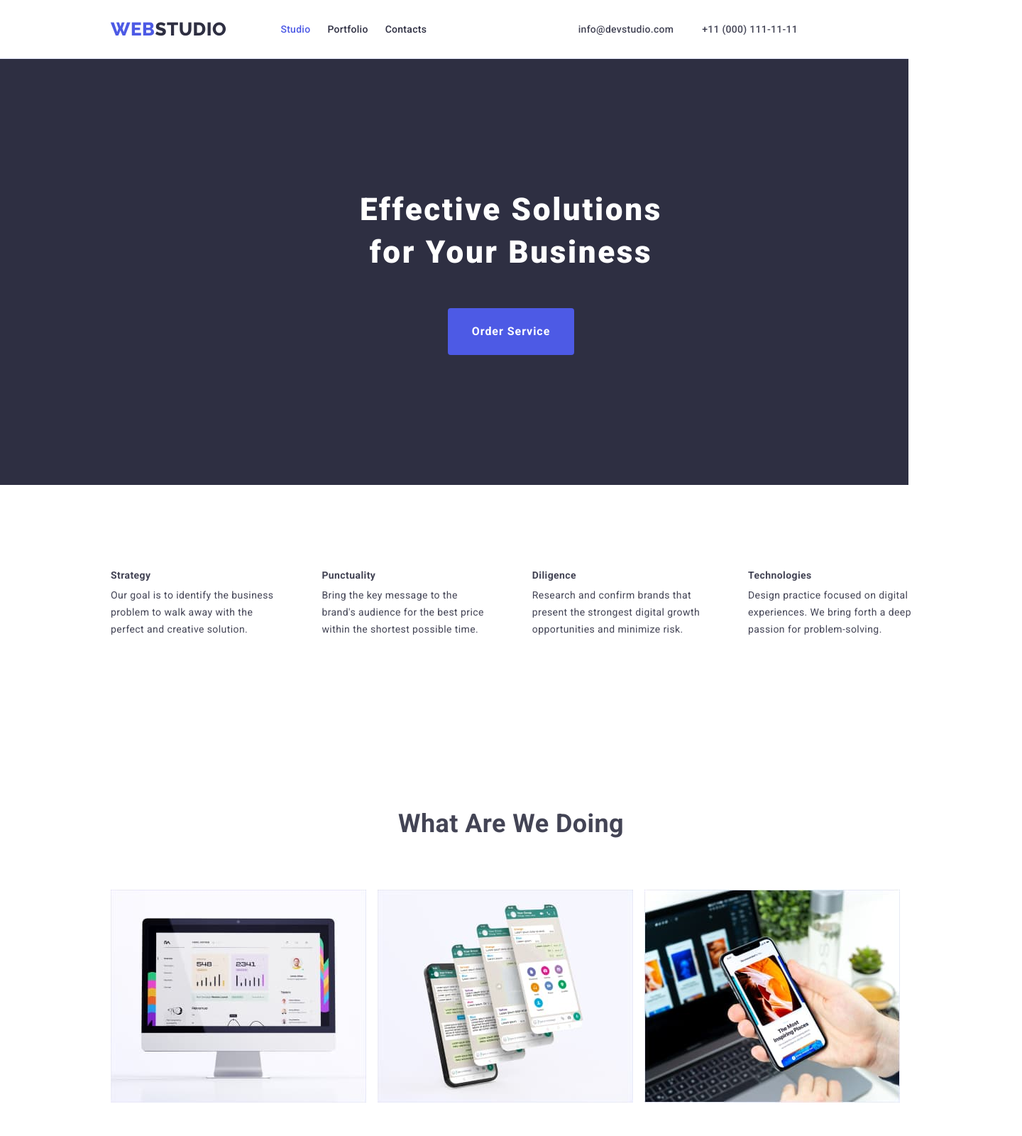
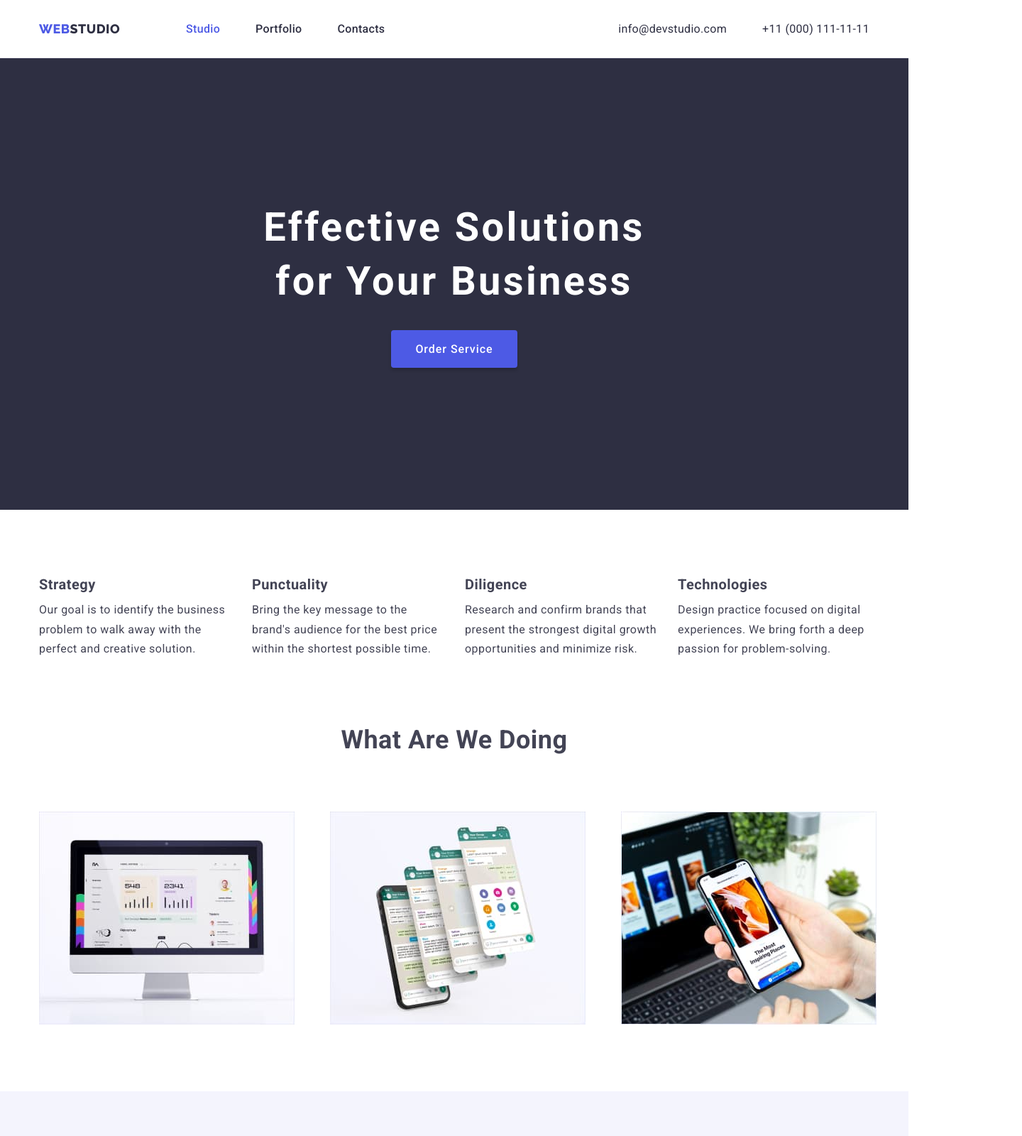
Before and after one commit to AlgieRalph/goit-markup-hw-03, a plain HTML site: page index.html in a window 1280 px wide. Shown: the top 1600 px of the page at 71% size, 1440 px wide, since content can reach past the window. Drawn offline with nearby package versions, Linux system fonts and the light colour scheme.

Commit message:
Edited Styles

```diff
--- a/css/styles.css
+++ b/css/styles.css
@@ -24,13 +24,25 @@ h6 {
   margin: 0;
 }
 
-ul {
-  margin: 0;
-  padding: 0;
+html {
+  box-sizing: border-box;
+}
+
+*,
+*::before,
+*::after {
+  box-sizing: inherit;
 }
 
 img {
   display: block;
+  max-width: 100%;
+  height: auto;
+}
+
+.link {
+  text-decoration: none;
+  color: inherit;
 }
 
 /* END OF CSS RESET */
@@ -38,57 +50,86 @@ img {
 body {
   font-family: "Roboto", sans-serif;
   color: var(--slate);
-  font-size: 14px;
+  font-size: 16px;
   letter-spacing: 0.03em;
+  background-color: white;
 }
 
 /* General Styles */
 
 .container {
-  width: 1440px;
-  padding-left: 156px;
-  padding-right: 156px;
+  width: 1200px;
+  padding: 0 15px;
   margin: 0 auto;
 }
 
 .section {
-  padding-top: 120px;
-  padding-bottom: 120px;
+  padding: 94px 0;
+}
+
+.section.no-top-padding {
+  padding-top: 0px;
 }
 
 .list {
   list-style: none;
+  margin: 0;
+  padding: 0;
 }
 
-.nav-menu .page {
+.menu,
+.navigation,
+.nav-menu,
+.contacts-menu {
+  display: flex;
+  align-items: center;
+}
+
+.nav-menu .page,
+.contacts-menu .contact {
   text-decoration: none;
   color: var(--navy-blue);
   font-weight: 500;
-  font-size: 14px;
+  font-size: 16px;
   line-height: 1.14;
   letter-spacing: 0.02em;
+  display: block;
+  padding-top: 32px;
+  padding-bottom: 31px;
 }
 
-.project {
-  text-decoration: none;
+.contacts-menu .contact {
+  font-weight: 400;
 }
 
 .benefits {
   display: flex;
-  justify-content: space-between;
+  flex-wrap: wrap;
+  margin-left: -30px;
+  margin-top: -30px;
 }
 
 .benefits .title {
   color: var(--navyblue);
-  font-size: 14px;
+  font-size: 20px;
   font-weight: 700;
   line-height: 1.14;
-  padding-bottom: 8px;
+  margin-bottom: 10px;
+}
+
+.benefits .item {
+  flex-basis: calc(100% / 4 - 30px);
+  margin-left: 30px;
+  margin-top: 30px;
+  /* flex-basis: calc(100% - 30px / 4); */
+  /* width: calc(100% / 4 - 30px); */
 }
 
 .benefits .description {
   color: var(--slate);
   line-height: 1.71;
+  font-size: 16px;
+  font-weight: 400;
 }
 
 .section-title {
@@ -97,34 +138,29 @@ body {
   font-size: 36px;
   font-weight: 700;
   line-height: 1.17;
-  padding-bottom: 72px;
+  margin-bottom: 50px;
 }
 
 .bg-team {
   background-color: var(--cloud);
 }
 
-.name {
-  margin-top: 32px;
-  margin-bottom: 8px;
-}
-
 .team .name,
 .team .position {
   color: var(--navyblue);
-  font-size: 16px;
-  line-height: 1.2;
+  line-height: 1.19;
   text-align: center;
+}
+
+.team .name {
+  font-size: 20px;
+  font-weight: 500;
 }
 
 .team .position {
   color: var(--slate);
-  margin-bottom: 32px;
-}
-
-.item {
-  text-decoration: none;
-  list-style: none;
+  font-size: 16px;
+  font-weight: 400;
 }
 
 /* End of General Styles */
@@ -134,42 +170,24 @@ body {
 /* Header */
 
 .page-header {
-  display: flex;
   border-bottom: 1px solid var(--cornflower);
-  align-items: center;
-}
-
-.menu {
-  display: flex;
-  align-items: center;
-}
-
-.navigation {
-  display: flex;
-  align-items: center;
 }
 
 .nav-menu {
-  display: flex;
-  gap: 24px;
+  margin-left: 93px;
 }
 
 .contacts-menu {
-  display: flex;
-  gap: 40px;
   margin-left: auto;
 }
 
 .logo-link {
   font-size: 0;
   text-decoration: none;
-  margin-right: 76px;
-  padding-top: 25.5px;
-  padding-bottom: 25.5px;
 }
 
 .logo-link > span {
-  font-size: 26px;
+  font-size: 18px;
 }
 
 .logo,
@@ -180,49 +198,36 @@ body {
   font-family: "Raleway", sans-serif;
   font-weight: 800;
   line-height: 1.2;
-  letter-spacing: 0.54px;
-  text-transform: uppercase;
 }
 
 .studio {
   color: var(--navyblue, #2e2f42);
-  font-weight: 700;
-}
-
-.page {
-  color: var(--navyblue, #2e2f42);
-  font-size: 16px;
-  font-style: normal;
-  font-weight: 500;
-  line-height: 24px;
-  letter-spacing: 0.32px;
 }
 
 .nav-menu .page:hover,
 .nav-menu .page:focus,
 .nav-menu .page.current,
-.contacts-menu .item:hover,
-.contacts-menu .item:focus {
+.contacts-menu .contact:hover,
+.contacts-menu .contact:focus {
   color: var(--iris);
 }
 
-.contacts-menu .item {
-  color: var(--slate);
-  font-size: 14px;
-  text-decoration: none;
-  font-weight: 500;
-  line-height: 1.14;
-  letter-spacing: 0.02em;
+.nav-menu .item:not(:last-child),
+.contacts-menu .item:not(:last-child) {
+  margin-right: 50px;
+}
+
+.nav-menu .item {
+  font-size: 16px;
 }
 
 .bg-hero {
-  display: flex;
-  flex-direction: column;
-  justify-content: center;
-  align-items: center;
-  align-content: center;
   background: var(--navy-blue);
-  height: 600px;
+}
+
+.hero {
+  padding: 200px 0;
+  text-align: center;
 }
 
 /* Section 1 */
@@ -230,74 +235,107 @@ body {
 .hero-title {
   color: var(--white);
   text-align: center;
-  font-size: 44px;
-  font-weight: 900;
+  font-size: 56px;
+  font-weight: 700;
   line-height: 1.36;
   letter-spacing: 0.06em;
+  margin-bottom: 30px;
 }
 
 .button {
-  display: block;
   border-color: transparent;
   font-family: inherit;
   letter-spacing: 0.03em;
+  border-radius: 4px;
+  font-size: 16px;
   cursor: pointer;
-  margin-top: 48px;
-  margin-left: auto;
-  margin-right: auto;
 }
 
 .button.primary {
   color: white;
   background: var(--iris);
-  font-size: 16px;
-  font-weight: 700;
+  font-weight: 500;
   line-height: 1.87;
   letter-spacing: 0.06em;
-  padding: 16px 32px;
-  border-radius: 4px;
+  padding: 10px 32px;
+  box-shadow: 0px 4px 4px 0px rgba(0, 0, 0, 0.15);
 }
 
 .button.primary:hover,
 .button.primary:focus {
+  /* .button.filter.current { */
   background: var(--ocean);
+  /* color: white;
+  box-shadow: 0px 3px 1px rgba(0, 0, 0, 0.1), 0px 1px 2px rgba(0, 0, 0, 0.8),
+    0px 2px 2px rgba(0, 0, 0, 0.12); */
 }
 
 /* Section 3 */
 
 .what-we-do {
   display: flex;
+  flex-wrap: wrap;
+  margin-right: -30px;
+  margin-left: -30px;
 }
 
 .what-we-do .item {
-  width: calc(100% - 48px / 3);
+  width: calc(100% / 3 - 30px);
+  margin-left: 30px;
+  margin-top: 30px;
 }
 
 /* Section 4 */
 
 .team {
   display: flex;
+  flex-wrap: wrap;
+  margin-top: 30px;
+  margin-left: 30px;
 }
 
 .team .item {
-  width: calc(100% - 72px / 4);
+  padding-bottom: 30px;
+  margin-left: 30px;
+  margin-top: 30px;
+  background-color: white;
+  flex-basis: calc(100% / 4 - 30px);
+  border-radius: 0px 0px 4px 4px;
+  box-shadow: 0px 1px 3px rgba(0, 0, 0, 0.12), 0px 1px 1px rgba(0, 0, 0, 0.14),
+    0px 2px 1px rgba(0, 0, 0, 0.12);
+}
+
+.substrate {
+  background-color: white;
+  padding: 20px 24px;
+  border: 1px solid #eeeeee;
+  border-top: 0;
 }
 
 /* Footer */
 
+.page-footer {
+  padding: 60px 0;
+}
+
 .page-footer.bg-footer {
   background: var(--navy-blue);
-  height: 332px;
 }
 
 .page-footer.bg-footer .studio-2 {
   color: var(--cloud);
-  margin-top: 101.5px;
 }
 
 .footer-description {
   color: var(--cloud);
   margin-top: 17.5px;
+  font-size: 16px;
+  font-weight: 400;
+  line-height: 1.5;
+}
+
+.logo-link.footer {
+  margin-bottom: 20px;
 }
 
 /* Portfolio */
@@ -307,22 +345,20 @@ body {
 .filters {
   display: flex;
   justify-content: center;
-  gap: 24px;
-  margin-bottom: 72px;
+  margin-bottom: 50px;
+  margin-top: 80px;
 }
 
-.filter {
-  padding: 12px 24px;
-  border-radius: 4px;
-  margin-top: 96px;
+.filters .space + .space {
+  margin-left: 8px;
 }
 
 .button.filter {
   color: var(--iris);
   background-color: #f5f5fa;
-  font-size: 16px;
   font-weight: 500;
   line-height: 1.62;
+  padding: 6px 22px;
 }
 
 .button.filter:hover,
@@ -330,33 +366,25 @@ body {
 .button.filter.current {
   background: var(--ocean);
   color: var(--cloud);
+  box-shadow: 0px 3px 1px rgba(0, 0, 0, 0.1), 0px 1px 2px rgba(0, 0, 0, 0.8),
+    0px 2px 2px rgba(0, 0, 0, 0.12);
 }
 
 .projects {
   display: flex;
   flex-wrap: wrap;
-}
-
-.projects li {
-  flex-basis: calc((100% - 10px) / 3);
-}
-
-.projects li:last-child {
-  margin-bottom: 32px;
-}
-
-.project {
-  border-bottom: 1px solid var(--cornflower);
+  margin-left: -30px;
+  margin-top: -30px;
+  margin-bottom: 80px;
 }
 
 .project .name {
   color: var(--navy-blue);
-  font-size: 18px;
-  font-weight: 700;
+  font-size: 20px;
+  font-weight: 500;
   line-height: 2;
   letter-spacing: 0.06em;
-  margin-top: 32px;
-  margin-bottom: 8px;
+  margin-bottom: 4px;
 }
 
 .project .type {
@@ -364,5 +392,10 @@ body {
   font-weight: 400;
   font-size: 16px;
   line-height: 1.87;
-  margin-bottom: 32px;
 }
+
+.project-card {
+  flex-basis: calc(100% / 3 - 30px);
+  margin-left: 30px;
+  margin-top: 30px;
+}
--- a/index.html
+++ b/index.html
@@ -39,13 +39,15 @@
           </ul>
         </nav>
         <ul class="contacts-menu list">
-          <li class="contact link">
-            <a class="item" href="mailto:info@devstudio.com"
+          <li class="item">
+            <a class="contact link" href="mailto:info@devstudio.com"
               >info@devstudio.com</a
             >
           </li>
-          <li class="contact link">
-            <a class="item" href="tel:+110001111111">+11 (000) 111-11-11</a>
+          <li class="item">
+            <a class="contact link" href="tel:+110001111111"
+              >+11 (000) 111-11-11</a
+            >
           </li>
         </ul>
       </div>
@@ -153,6 +155,7 @@
                 alt="Mark Guerrero"
                 width="264"
                 height="260"
+                class="image"
               />
               <h3 class="name">Mark Guerrero</h3>
               <p class="position">Product Designer</p>
@@ -163,6 +166,7 @@
                 alt="Tom Ford"
                 width="264"
                 height="260"
+                class="image"
               />
               <h3 class="name">Tom Ford</h3>
               <p class="position">Frontend Developer</p>
@@ -173,6 +177,7 @@
                 alt="Camila Garcia"
                 width="264"
                 height="260"
+                class="image"
               />
               <h3 class="name">Camila Garcia</h3>
               <p class="position">Marketing</p>
@@ -183,6 +188,7 @@
                 alt="Daniel Wilson"
                 width="264"
                 height="260"
+                class="image"
               />
               <h3 class="name">Daniel Wilson</h3>
               <p class="position">UI Designer</p>
@@ -196,9 +202,8 @@
 
     <footer class="page-footer bg-footer">
       <div class="container">
-        <a class="logo-link" href="#"
-          ><span class="logo">WEB</span
-          ><span class="studio-2 footer">STUDIO</span></a
+        <a class="logo-link footer" href="#"
+          ><span class="logo">WEB</span><span class="studio-2">STUDIO</span></a
         >
         <p class="footer-description">
           Increase the flow of customers and <br />
```
Also changed, not shown: portfolio.html (+8 -7 lines).
